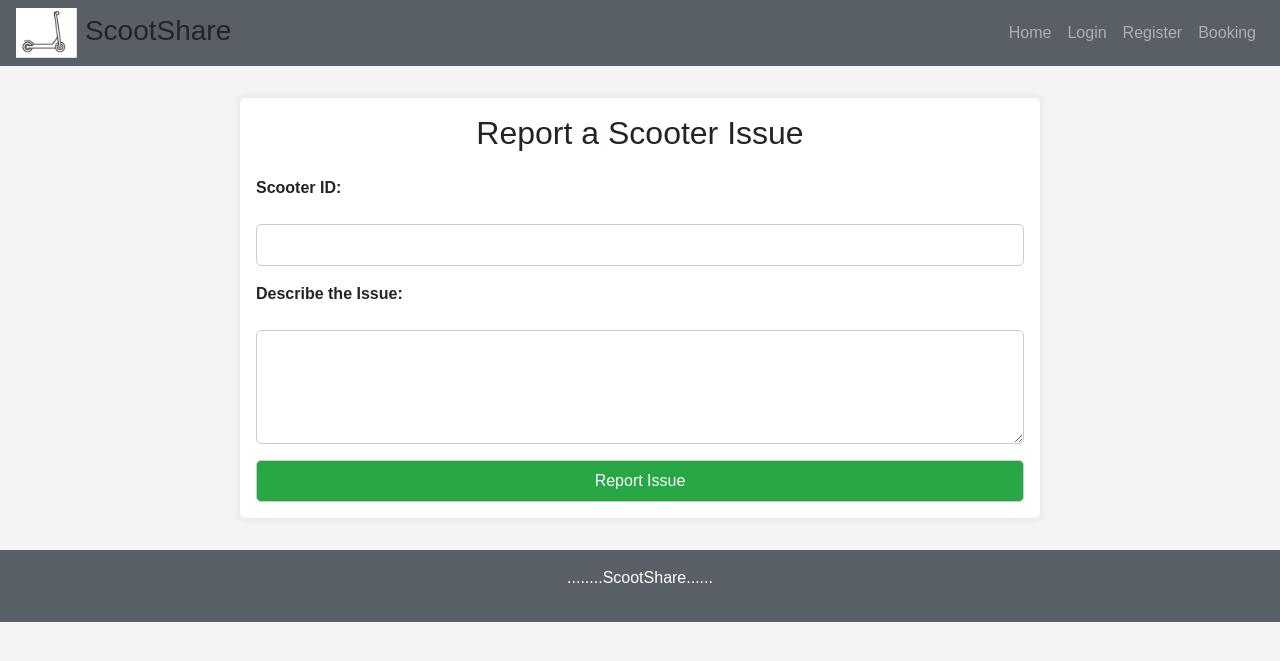
After one commit to COSC2764-2755/assignment-2-scooter-share-application-team-13, a Flask app: page /report_issue in a window 1280 px wide. The commit adds this page. Shown: the top 661 px of the page. Run offline with Flask 3, Linux system fonts and the light colour scheme; some libraries are stand-ins or nearby versions.

Commit message:
added dashboard and report_issue

```diff
--- a/ScootShare/flask_site.py
+++ b/ScootShare/flask_site.py
@@ -26,3 +26,17 @@ def booking_view():
 @site.route('/dashboard', methods=['GET', 'POST'])
 def dashboard_view():
     return render_template("dashboard.html")
+
+@site.route('/report_issue')
+def report_issue():
+    return render_template('report_issue.html')
+
+@site.route('/submit_issue', methods=['POST'])
+def submit_issue():
+   # scooter_id = request.form['scooter_id']
+   # issue_description = request.form['issue_description']
+
+    # Save the reported issue to your database or handle as needed
+    # ...
+
+    return redirect(url_for('dashboard'))  # Redirect back to the dashboard after submitting
--- a/ScootShare/templates/landing.html
+++ b/ScootShare/templates/landing.html
@@ -115,7 +115,7 @@
           ScootShare
         </h3>
         <nav class="nav nav-masthead justify-content-center float-md-end">
-          <a class="btn btn-light fw-bold py-1 px-3 me-2" href="#">Home</a>
+          <a class="btn btn-light fw-bold py-1 px-3 me-2" href="{{ url_for('site.landing_view') }}"">Home</a>
           <a class="btn btn-light fw-bold py-1 px-3 me-2" href="#">About</a>
           <a class="btn btn-light fw-bold py-1 px-3 me-2" href="{{ url_for('site.booking_view') }}">Booking</a>
           <a class="btn btn-light fw-bold py-1 px-3 me-2" href="#">Contact</a>
--- /dev/null
+++ b/ScootShare/templates/report_issue.html
@@ -0,0 +1,125 @@
+<!DOCTYPE html>
+<html lang="en">
+
+<head>
+    <meta charset="UTF-8">
+    <meta name="viewport" content="width=device-width, initial-scale=1.0">
+    <title>Report Scooter Issues</title>
+    <link rel="stylesheet" href="https://maxcdn.bootstrapcdn.com/bootstrap/4.5.2/css/bootstrap.min.css">
+
+    <style>
+        body {
+            font-family: Arial, sans-serif;
+            margin: 0;
+            padding: 0;
+            background-color: #f4f4f4;
+        }
+
+        .navbar {
+            background-color: #585f66;
+        }
+
+        .navbar .nav-link {
+            color: #fff;
+            transition: color 0.3s;
+        }
+
+        .navbar .nav-link:hover {
+            color: #f4f4f4;
+        }
+
+        main {
+            max-width: 800px;
+            margin: 2rem auto;
+            padding: 1rem;
+            background-color: #fff;
+            border-radius: 5px;
+            box-shadow: 0 0 10px rgba(0, 0, 0, 0.1);
+    }
+
+        form {
+            display: flex;
+            flex-direction: column;
+            gap: 1rem;
+        }
+
+        label {
+            font-weight: bold;
+        }
+
+        input, textarea, button {
+            padding: 0.5rem;
+            border: 1px solid #ccc;
+            border-radius: 5px;
+        }
+
+        button {
+            background-color: #28a745; /* Changed color to green for a more positive action feel */
+            color: #fff;
+            cursor: pointer;
+            transition: background-color 0.3s;
+        }
+
+        button:hover {
+            background-color: #218838;
+        }
+
+        footer {
+            text-align: center;
+            padding: 1rem 0;
+            background-color: #585f66;
+            color: #fff;
+        }
+
+    </style>
+</head>
+
+<body>
+    <nav class="navbar navbar-expand-lg navbar-dark">
+        <h3 class="float-md-start mb-0">
+            <img src="/static/images/logo.jpg" alt="ScootShare Logo" class="img-fluid" style="height: 50px;">
+            ScootShare
+        </h3>
+        <button class="navbar-toggler" type="button" data-toggle="collapse" data-target="#navbarNav" aria-controls="navbarNav" aria-expanded="false" aria-label="Toggle navigation">
+            <span class="navbar-toggler-icon"></span>
+        </button>
+        <div class="collapse navbar-collapse" id="navbarNav">
+            <ul class="navbar-nav ml-auto">
+                <li class="nav-item">
+                    <a class="nav-link" href="#">Home</a>
+                </li>
+                <li class="nav-item">
+                    <a class="nav-link" href="#">Login</a>
+                </li>
+                <li class="nav-item">
+                    <a class="nav-link" href="#">Register</a>
+                </li>
+                <li class="nav-item">
+                    <a class="nav-link" href="#">Booking</a>
+                </li>
+            </ul>
+        </div>
+    </nav>
+
+    <main>
+        <h2 class="text-center mb-4">Report a Scooter Issue</h2>
+        <form action="/submit_issue" method="post">
+            <label for="scooter_id">Scooter ID:</label>
+            <input type="text" name="scooter_id" id="scooter_id" required>
+
+            <label for="issue_description">Describe the Issue:</label>
+            <textarea name="issue_description" id="issue_description" rows="4" required></textarea>
+
+            <button type="submit">Report Issue</button>
+        </form>
+    </main>
+
+    <footer>
+        <p>........ScootShare......</p>
+    </footer>
+
+    <script src="https://ajax.googleapis.com/ajax/libs/jquery/3.5.1/jquery.min.js"></script>
+    <script src="https://maxcdn.bootstrapcdn.com/bootstrap/4.5.2/js/bootstrap.min.js"></script>
+</body>
+
+</html>
```
Also changed, not shown: ScootShare/templates/booking.html (+13 -5 lines), ScootShare/templates/dashboard.html (+177 -10 lines).
